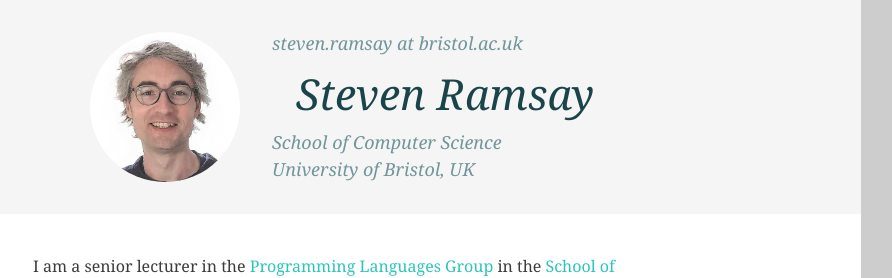
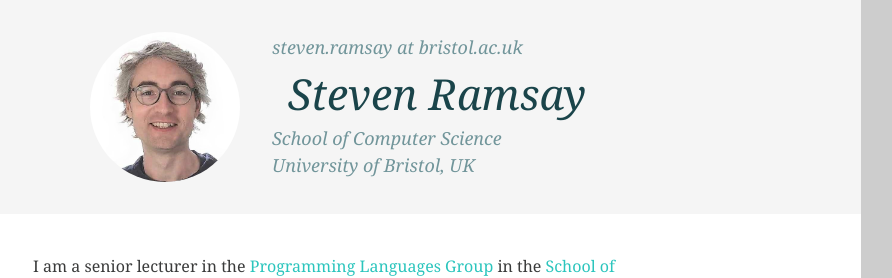
Before and after one commit to sjrsay/sjrsay.github.io, a Jekyll site: the page built from index.md, in a window 1280 px wide. Shown: the top 278 px of the page, without its empty margins (159-1051 px from the left). Built offline with Jekyll 4.4.1, drawn with Linux system fonts in a browser that asks for light colours; comment, search, counter and statistics services are not loaded.

Commit message:
tweak padding on title elements

```diff
--- a/_layouts/article.html
+++ b/_layouts/article.html
@@ -79,10 +79,10 @@
         <div class="w3-cell w3-cell-middle w3-mobile w3-margin-bottom w3-margin-top" style="width:400px">
           <div class="w3-container addrinfo">
             <div class="w3-large">
-              <span class="w3-round headtxt" style="display:inline-block;color:#71959a; ">steven.ramsay at bristol.ac.uk</span>
+              <span class="headtxt" style="display:inline-block;color:#71959a; ">steven.ramsay at bristol.ac.uk</span>
             </div>
-            <div class="w3-margin-left w3-padding-small" style="padding-left:0px"><span class="w3-round-large" style="color:#1a444a;font-size:32pt;font-style:italic;font-family:'Noto Serif', serif;"> Steven Ramsay </span></div>
-            <div class="w3-large " style="">
+            <div class="w3-margin-left" style="padding-left:0px"><span style="color:#1a444a;font-size:32pt;font-style:italic;font-family:'Noto Serif', serif;"> Steven Ramsay </span></div>
+            <div class="w3-large ">
               <span class="headtxt" style="border-radius:7px 7px 7px 0px; display:inline-block;color:#71959a; ">
                 School of Computer Science</span>
             </div>
```
